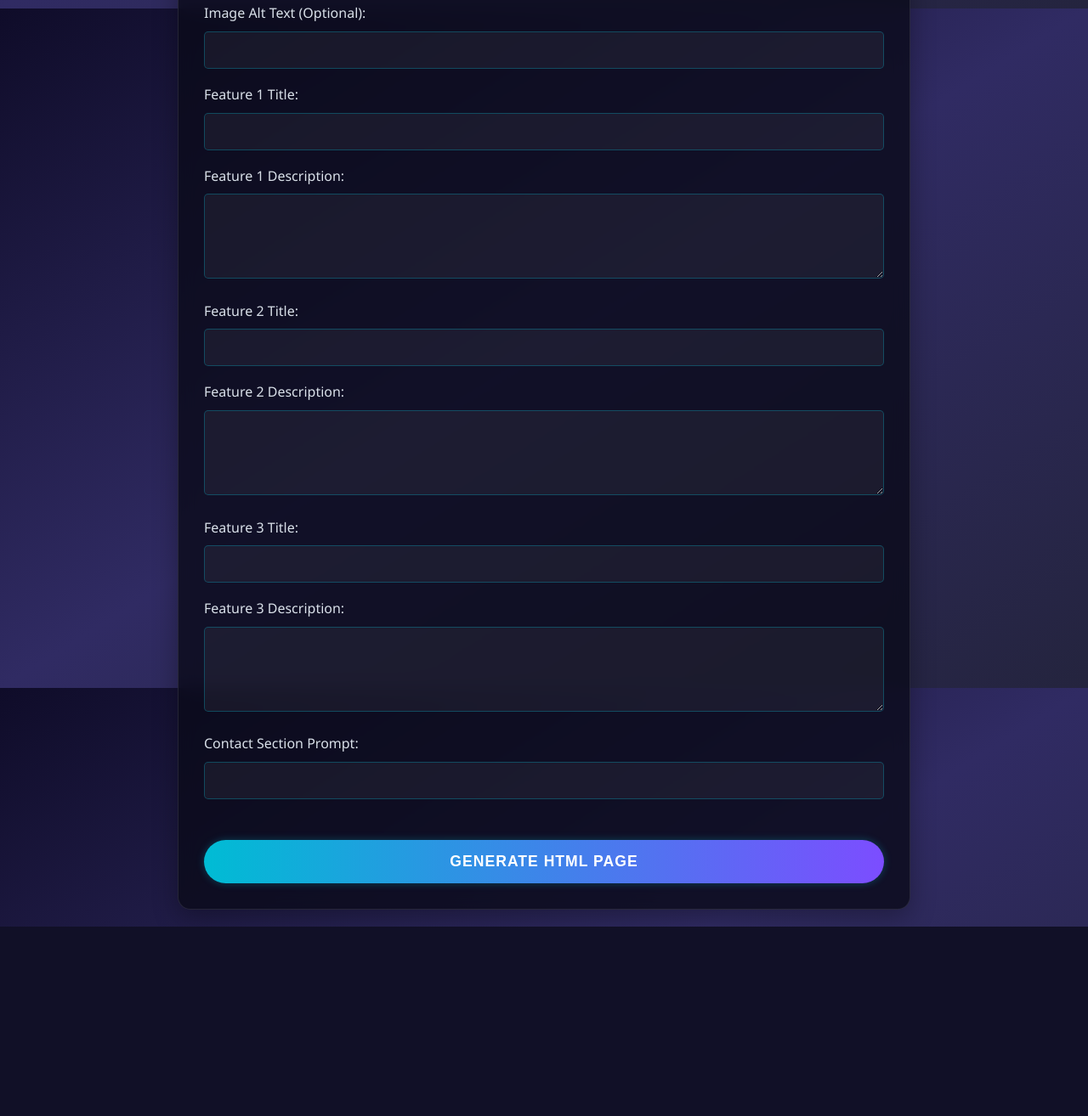
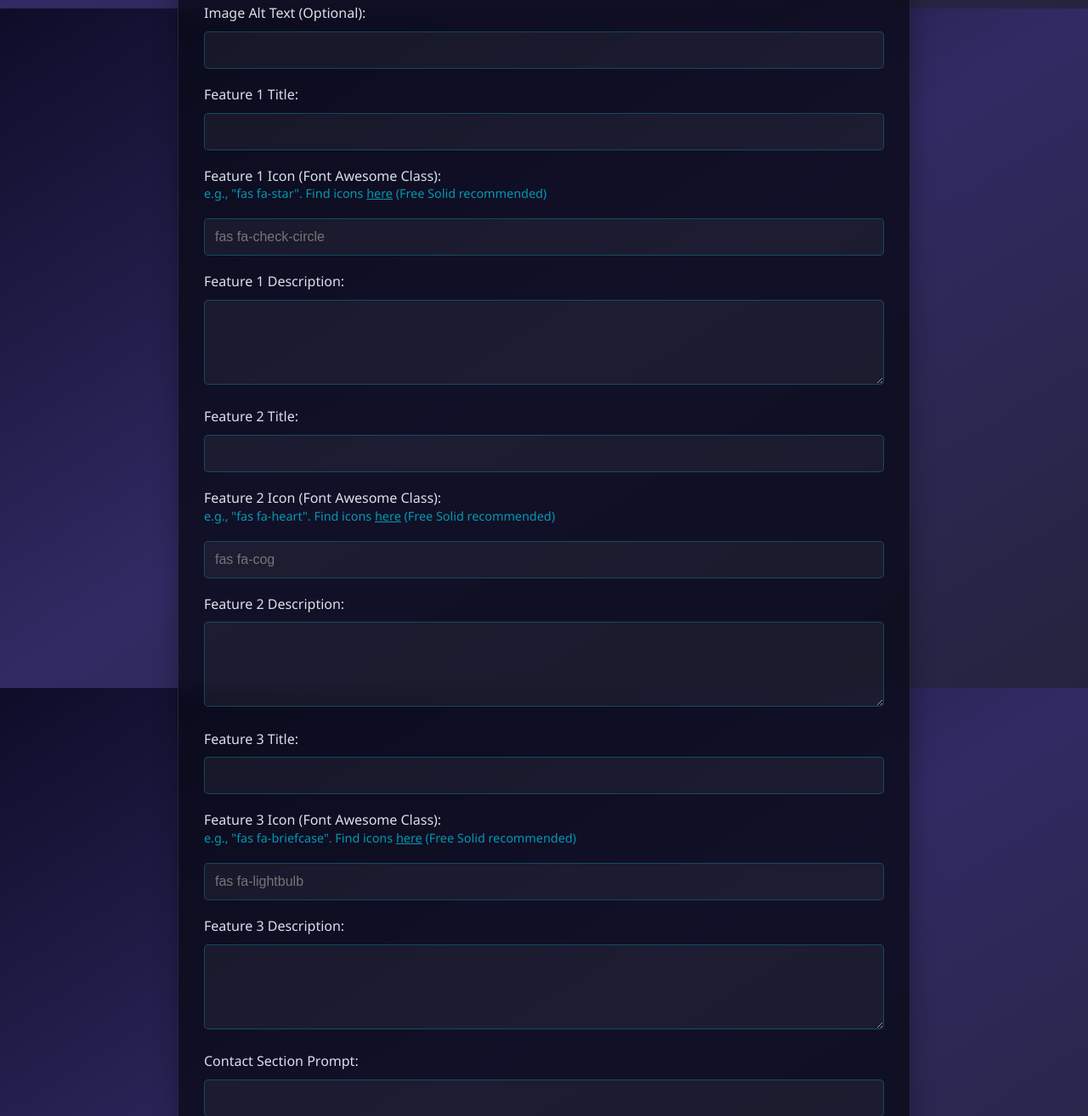
Before and after one commit to heidaz/Generator, a Flask app: page / in a window 1280 px wide. Shown: the part 2390-3704 px from the top of the page at 85% size. Before the commit the page ends 3481 px from the top, so only its background shows below. Run offline with Flask 3, Linux system fonts and the light colour scheme.

Commit message:
Update index.html

```diff
--- a/templates/index.html
+++ b/templates/index.html
@@ -204,16 +204,25 @@
 
             <label for="feature1_title">Feature 1 Title:</label>
             <input type="text" id="feature1_title" name="feature1_title" required><br>
+            <label for="feature1_icon">Feature 1 Icon (Font Awesome Class):</label>
+            <small>e.g., "fas fa-star". Find icons <a href="https://fontawesome.com/v5/search?m=free" target="_blank" style="color: var(--primary-accent);">here</a> (Free Solid recommended)</small>
+            <input type="text" id="feature1_icon" name="feature1_icon" placeholder="fas fa-check-circle"><br>
             <label for="feature1_desc">Feature 1 Description:</label>
             <textarea id="feature1_desc" name="feature1_desc" required></textarea><br>
 
             <label for="feature2_title">Feature 2 Title:</label>
             <input type="text" id="feature2_title" name="feature2_title" required><br>
+            <label for="feature2_icon">Feature 2 Icon (Font Awesome Class):</label>
+            <small>e.g., "fas fa-heart". Find icons <a href="https://fontawesome.com/v5/search?m=free" target="_blank" style="color: var(--primary-accent);">here</a> (Free Solid recommended)</small>
+            <input type="text" id="feature2_icon" name="feature2_icon" placeholder="fas fa-cog"><br>
             <label for="feature2_desc">Feature 2 Description:</label>
             <textarea id="feature2_desc" name="feature2_desc" required></textarea><br>
 
             <label for="feature3_title">Feature 3 Title:</label>
             <input type="text" id="feature3_title" name="feature3_title" required><br>
+            <label for="feature3_icon">Feature 3 Icon (Font Awesome Class):</label>
+            <small>e.g., "fas fa-briefcase". Find icons <a href="https://fontawesome.com/v5/search?m=free" target="_blank" style="color: var(--primary-accent);">here</a> (Free Solid recommended)</small>
+            <input type="text" id="feature3_icon" name="feature3_icon" placeholder="fas fa-lightbulb"><br>
             <label for="feature3_desc">Feature 3 Description:</label>
             <textarea id="feature3_desc" name="feature3_desc" required></textarea><br>
 
```
